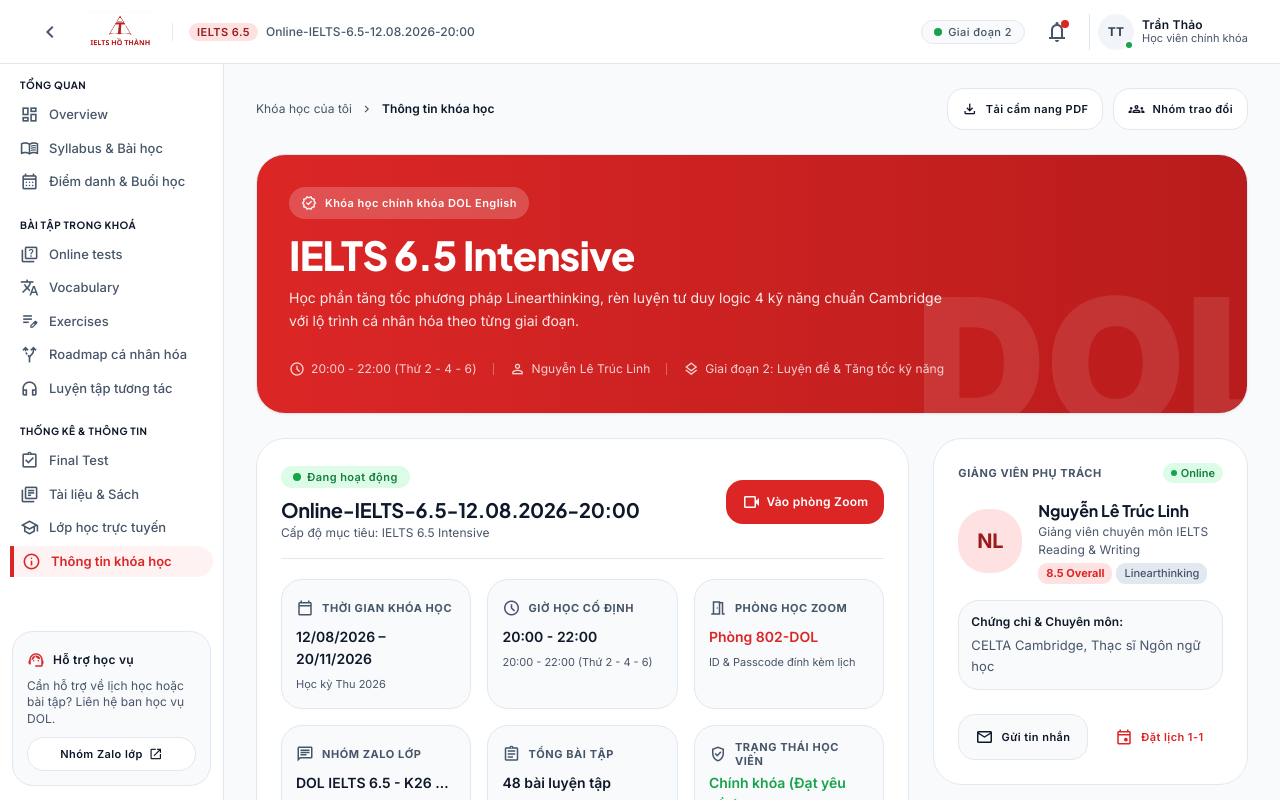
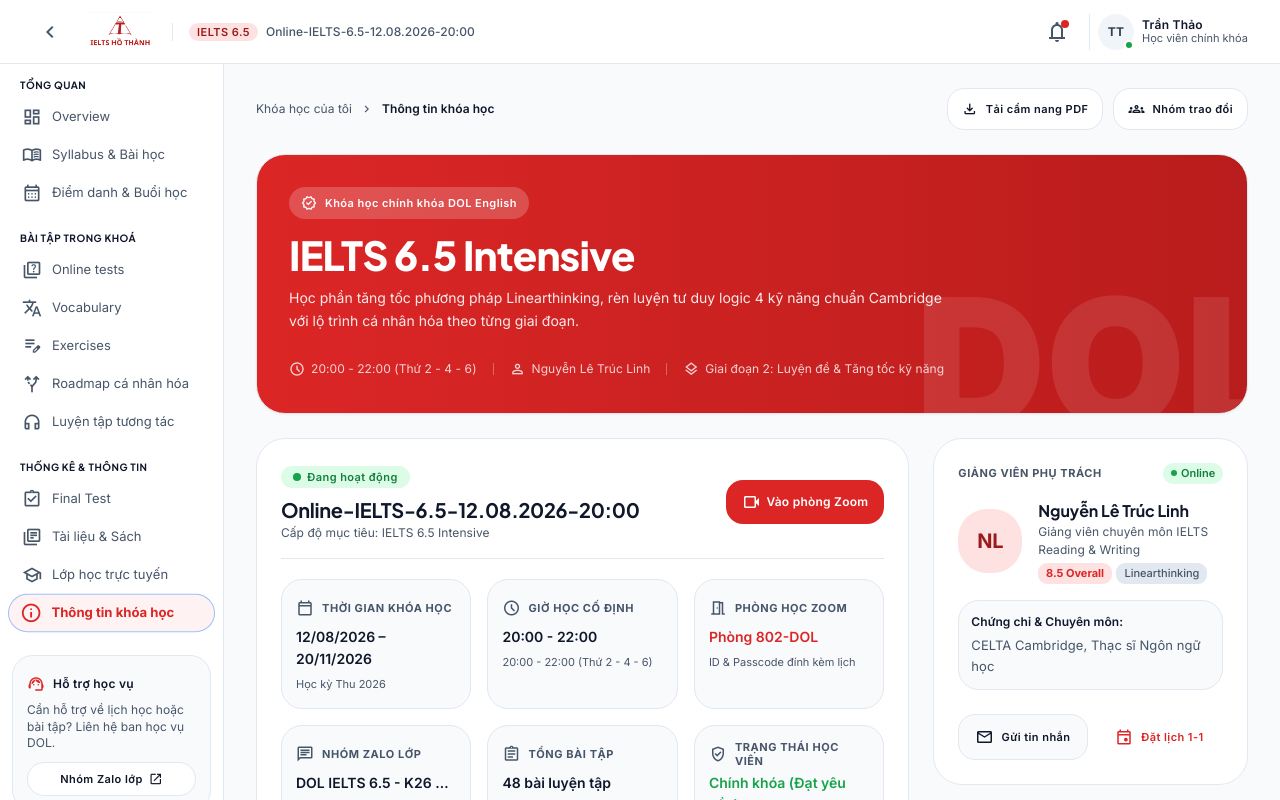
Before and after one commit to rifujin123/ielts-lms, a React (Vite) app: page / in a window 1280 px wide. Shown: the top 800 px of the page. Built offline with nearby package versions, Linux system fonts and the light colour scheme; no server answers.

Commit message:
feat(ux): transform active sidebar item to animated pill, add badge animations, and update architecture docs

```diff
--- a/src/features/course-info/components/CourseInfoCard/index.tsx
+++ b/src/features/course-info/components/CourseInfoCard/index.tsx
@@ -11,7 +11,7 @@
     <div className="rounded-2xl border border-outline-variant bg-surface-container-lowest p-6 shadow-xs">
       <div className="flex flex-wrap items-center justify-between gap-3 border-b border-outline-variant pb-4">
         <div>
-          <span className="inline-flex items-center gap-1.5 rounded-full bg-tertiary-container px-3 py-1 text-label-sm font-semibold text-on-tertiary-container">
+          <span className="animate-pop-in inline-flex items-center gap-1.5 rounded-full bg-tertiary-container px-3 py-1 text-label-sm font-semibold text-on-tertiary-container shadow-xs">
             <span className="h-2 w-2 rounded-full bg-tertiary"></span>
             Đang hoạt động
           </span>
@@ -23,7 +23,7 @@
             href={data.zoomLink}
             target="_blank"
             rel="noopener noreferrer"
-            className="inline-flex items-center gap-1.5 rounded-lg bg-primary px-4 py-2 text-label-md font-semibold text-on-primary hover:bg-primary-hover transition-colors shadow-xs"
+            className="btn-interactive inline-flex items-center gap-1.5 rounded-lg bg-primary px-4 py-2 text-label-md font-semibold text-on-primary hover:bg-primary-hover shadow-xs"
           >
             <span className="material-symbols-outlined text-lg">videocam</span>
             Vào phòng Zoom
--- a/src/features/course-info/components/InstructorCard/index.tsx
+++ b/src/features/course-info/components/InstructorCard/index.tsx
@@ -13,7 +13,7 @@
           <span className="text-label-sm font-bold uppercase tracking-wider text-secondary">
             Giảng viên phụ trách
           </span>
-          <span className="inline-flex items-center gap-1 rounded-full bg-tertiary-container px-2 py-0.5 text-[11px] font-semibold text-on-tertiary-container">
+          <span className="animate-pop-in inline-flex items-center gap-1 rounded-full bg-tertiary-container px-2 py-0.5 text-[11px] font-semibold text-on-tertiary-container shadow-xs">
             <span className="h-1.5 w-1.5 rounded-full bg-tertiary" />
             Online
           </span>
@@ -27,7 +27,7 @@
             <h3 className="text-headline-sm font-bold text-on-surface">{instructor.name}</h3>
             <p className="text-body-sm text-secondary">{instructor.title}</p>
             <div className="mt-1 flex flex-wrap gap-1">
-              <span className="rounded bg-red-100 px-2 py-0.5 text-[11px] font-bold text-primary">
+              <span className="animate-pop-in rounded bg-red-100 px-2 py-0.5 text-[11px] font-bold text-primary">
                 {instructor.ieltsScore}
               </span>
               <span className="rounded bg-surface-container-high px-2 py-0.5 text-[11px] font-medium text-secondary">
@@ -46,14 +46,14 @@
       <div className="mt-6 flex flex-col gap-2 sm:flex-row">
         <button
           type="button"
-          className="inline-flex flex-1 items-center justify-center gap-2 rounded-lg bg-surface-container-low border border-outline-variant px-3 py-2 text-label-sm font-semibold text-on-surface hover:bg-surface-container transition-colors"
+          className="btn-interactive inline-flex flex-1 items-center justify-center gap-2 rounded-lg bg-surface-container-low border border-outline-variant px-3 py-2 text-label-sm font-semibold text-on-surface hover:bg-surface-container transition-colors"
         >
           <span className="material-symbols-outlined text-lg">mail</span>
           Gửi tin nhắn
         </button>
         <button
           type="button"
-          className="inline-flex flex-1 items-center justify-center gap-2 rounded-lg bg-primary/10 px-3 py-2 text-label-sm font-semibold text-primary hover:bg-primary/20 transition-colors"
+          className="btn-interactive inline-flex flex-1 items-center justify-center gap-2 rounded-lg bg-primary/10 px-3 py-2 text-label-sm font-semibold text-primary hover:bg-primary/20 transition-colors"
         >
           <span className="material-symbols-outlined text-lg">event</span>
           Đặt lịch 1-1
--- a/src/features/course-info/components/ScheduleGrid/index.tsx
+++ b/src/features/course-info/components/ScheduleGrid/index.tsx
@@ -47,7 +47,7 @@
 
             {day.isClassDay ? (
               <div className="mt-1 flex flex-col items-center gap-1">
-                <span className="rounded bg-primary px-2 py-0.5 text-[10px] font-bold text-on-primary">
+                <span className="animate-pop-in rounded bg-primary px-2 py-0.5 text-[10px] font-bold text-on-primary shadow-xs">
                   Có lớp học
                 </span>
                 <span className="text-[11px] font-semibold text-secondary">{day.time}</span>
--- a/src/shared/components/Header/index.tsx
+++ b/src/shared/components/Header/index.tsx
@@ -64,7 +64,7 @@
       {/* Right side */}
       <div className="flex items-center gap-3">
         {/* Phase Pill */}
-        <div className="hidden items-center gap-1.5 rounded-full border border-outline-variant bg-surface-container-low px-3 py-1 text-label-sm font-medium text-secondary sm:flex">
+        <div className="animate-pop-in hidden items-center gap-1.5 rounded-full border border-outline-variant bg-surface-container-low px-3 py-1 text-label-sm font-medium text-secondary sm:flex">
           <span className="h-2 w-2 rounded-full bg-tertiary"></span>
           <span>{activePhase.label}</span>
         </div>
@@ -72,10 +72,10 @@
         {/* Notifications */}
         <button
           aria-label="Thông báo"
-          className="relative flex h-10 w-10 items-center justify-center rounded-full text-secondary hover:bg-surface-container"
+          className="relative flex h-10 w-10 items-center justify-center rounded-full text-secondary hover:bg-surface-container transition-colors"
         >
           <span className="material-symbols-outlined text-2xl">notifications</span>
-          <span className="absolute right-2 top-2 h-2 w-2 rounded-full bg-primary" />
+          <span className="animate-pop-in absolute right-2 top-2 h-2 w-2 rounded-full bg-primary" />
         </button>
 
         {/* User avatar */}
--- a/src/shared/components/Sidebar/index.tsx
+++ b/src/shared/components/Sidebar/index.tsx
@@ -73,19 +73,35 @@
                 onClick={onItemClick}
                 className={({ isActive }) =>
                   cn(
-                    'flex items-center gap-2.5 rounded-lg px-2.5 py-1.5 text-body-sm font-medium transition-colors',
+                    'group relative flex items-center gap-2.5 rounded-full px-3 py-2 text-body-sm transition-all duration-200 ease-out',
                     isActive
-                      ? 'bg-red-50 text-primary font-semibold border-l-4 border-primary rounded-l-none pl-2'
-                      : 'text-secondary hover:bg-surface-container-low hover:text-on-surface',
+                      ? 'bg-red-50 text-primary font-bold shadow-xs ring-1 ring-primary/20 scale-[1.01]'
+                      : 'text-secondary hover:bg-surface-container-low hover:text-on-surface hover:translate-x-0.5',
                   )
                 }
               >
-                <span className="material-symbols-outlined text-[19px]">{item.icon}</span>
-                <span className="truncate flex-1 text-[13px]">{item.label}</span>
-                {item.badge && (
-                  <span className="rounded bg-primary-container px-1.5 py-0.5 text-[10px] font-bold text-on-primary-container">
-                    {item.badge}
-                  </span>
+                {({ isActive }) => (
+                  <>
+                    <span
+                      className={cn(
+                        'material-symbols-outlined text-[20px] transition-transform duration-200',
+                        isActive
+                          ? 'text-primary scale-110'
+                          : 'text-secondary group-hover:text-on-surface',
+                      )}
+                    >
+                      {item.icon}
+                    </span>
+                    <span className="truncate flex-1 text-[13px]">{item.label}</span>
+                    {isActive && (
+                      <span className="h-1.5 w-1.5 rounded-full bg-primary animate-pop-in shrink-0" />
+                    )}
+                    {item.badge && (
+                      <span className="rounded-full bg-primary-container px-2 py-0.5 text-[10px] font-bold text-on-primary-container animate-pop-in">
+                        {item.badge}
+                      </span>
+                    )}
+                  </>
                 )}
               </NavLink>
             ))}
--- a/src/styles/globals.css
+++ b/src/styles/globals.css
@@ -67,14 +67,14 @@
 }
 
 @layer utilities {
-  /* Sidebar nav active state */
+  /* Sidebar nav active state — Pill shape with subtle elevation */
   .nav-item-active {
-    @apply bg-red-50 text-primary font-semibold border-l-4 border-primary;
+    @apply bg-red-50 text-primary font-bold rounded-full shadow-xs ring-1 ring-primary/20 scale-[1.01];
   }
 
   /* Sidebar nav default state */
   .nav-item {
-    @apply text-secondary hover:bg-surface-container-low hover:text-on-surface transition-all duration-150;
+    @apply text-secondary rounded-full hover:bg-surface-container-low hover:text-on-surface hover:translate-x-0.5 transition-all duration-200 ease-out;
   }
 
   /* ── Sally's Subtle & Academic UX Micro-interactions ─────── */
```
Also changed, not shown: src/features/dashboard/index.tsx (+5 -5 lines), 1 other file (tests, documents, lock files or other folders).
